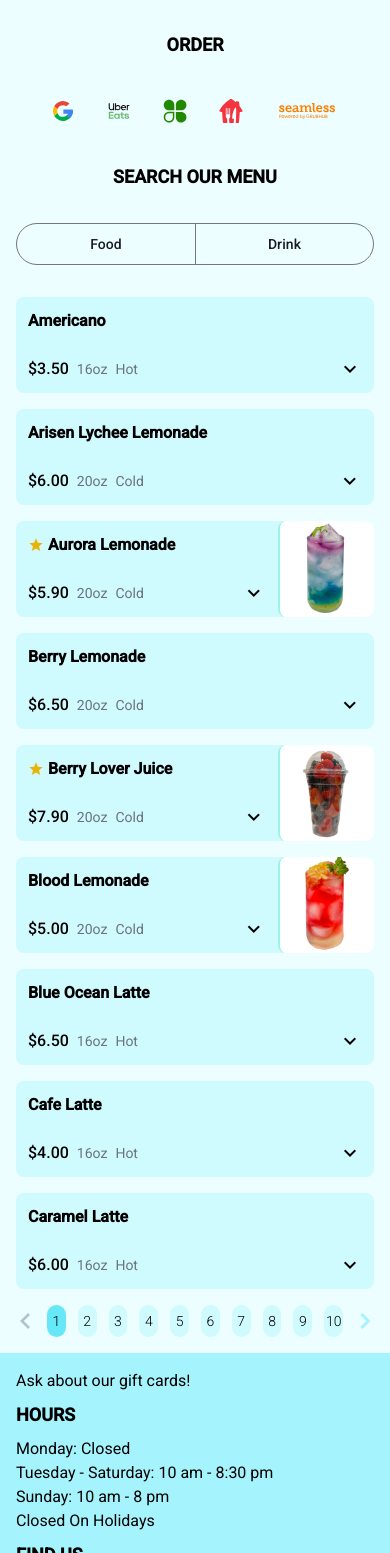
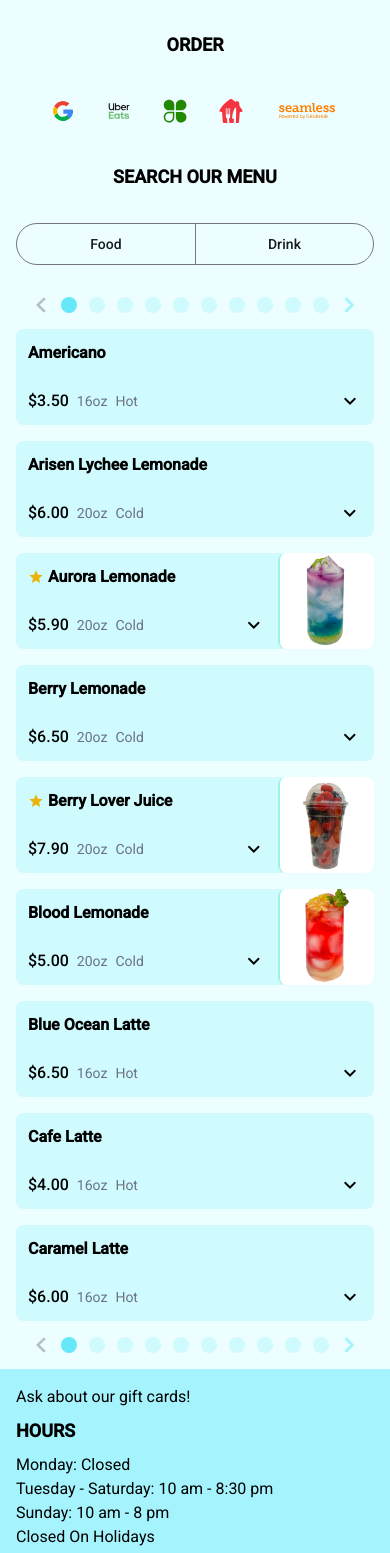
Before and after one commit to Xerner/haru-cafe, an Angular app: page / in a window 390 px wide. Shown: the part 757-2310 px from the top of the page. Built offline with nearby package versions, Linux system fonts and the light colour scheme.

Commit message:
removed numbers from carousel, added one to the top of menu, and removed common

```diff
--- a/src/components/carousel/carousel.component.html
+++ b/src/components/carousel/carousel.component.html
@@ -1,16 +1,26 @@
 <!-- content -->
+@if (this.dotHelper().length > 1 && this.slider()) {
+<div class="flex justify-center lg:hidden mg:mb-6 mb-4 gap-3">
+	<ng-container *ngTemplateOutlet="dotsTemplate"></ng-container>
+</div>
+}
 <div
 	class="keen-slider keen-slider--vertical"
 	#sliderRef>
 	<ng-content />
 </div>
-<!-- arrows and dots -->
 @if (this.dotHelper().length > 1 && this.slider()) {
 <div class="flex justify-center lg:mt-8 mg:mt-6 mt-4 gap-3">
+	<ng-container *ngTemplateOutlet="dotsTemplate"></ng-container>
+</div>
+}
+
+<!-- arrows and dots -->
+<ng-template #dotsTemplate>
 	<button
 		matRipple
 		(click)="slider()?.prev()"
-		class="rounded-full w-8 h-8 flex justify-center items-center">
+		class="rounded-full w-4 h-4 flex justify-center items-center">
 		<svg
 			[ngClass]="{
           'w-4 h-4': true,
@@ -28,16 +38,16 @@
 		[matRippleCentered]="true"
 		(click)="slider()?.moveToIdx($index)"
 		[ngClass]="{
-          'w-8 h-8 rounded-full text-sm font-light bg-cyan-100 active:bg-cyan-300': true,
+            'w-4 h-4 rounded-full text-sm font-light bg-cyan-100 active:bg-cyan-300': true,
             'active': $index === currentSlide(),
           }">
-		{{ $index + 1 }}
+		<!-- {{ $index + 1 }} -->
 	</button>
 	}
 	<button
 		matRipple
 		(click)="slider()?.next()"
-		class="rounded-full w-8 h-8 flex justify-center items-center">
+		class="rounded-full w-4 h-4 flex justify-center items-center">
 		<svg
 			[ngClass]="{
           'w-4 h-4': true,
@@ -49,5 +59,4 @@
 			<path d="M5 3l3.057-3 11.943 12-11.943 12-3.057-3 9-9z" />
 		</svg>
 	</button>
-</div>
-}
+</ng-template>
```
Also changed, not shown: 1 other file (tests, documents, lock files or other folders). Lines whose indentation alone changed are shown as unchanged.
